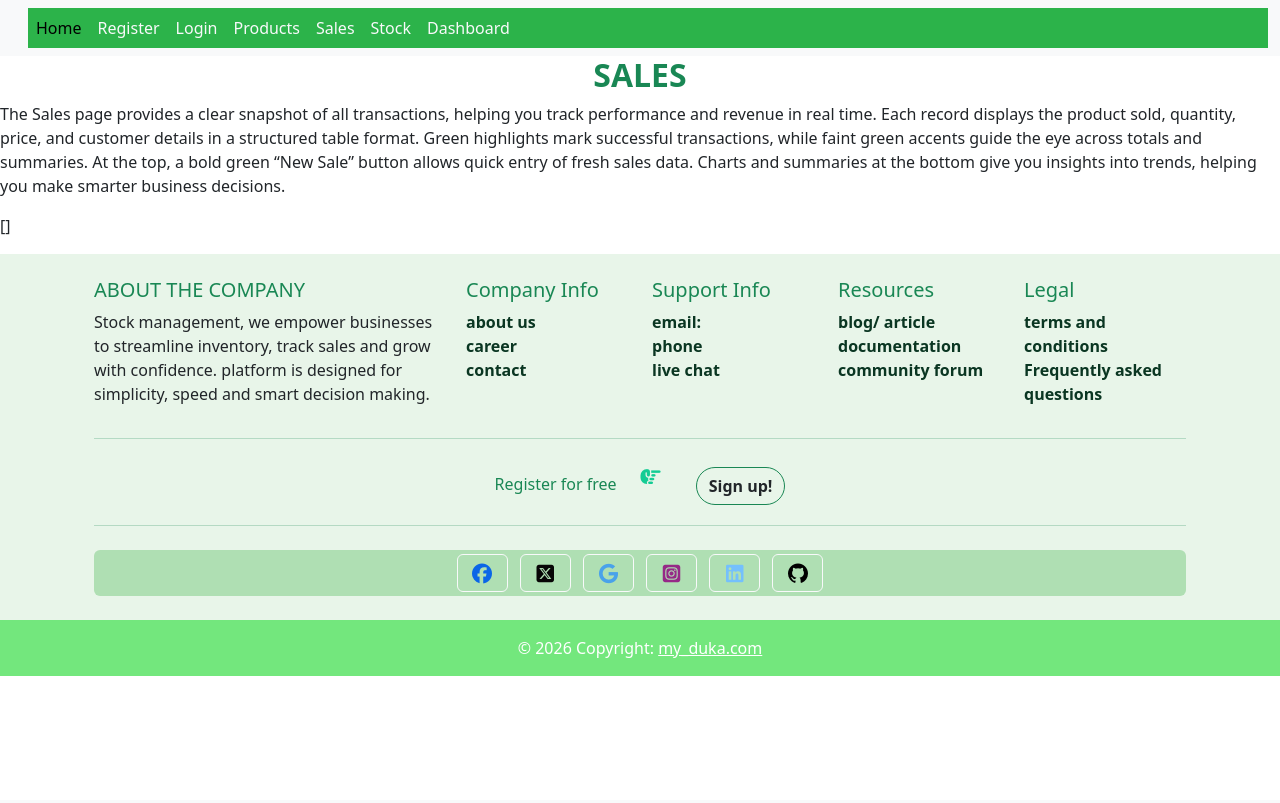
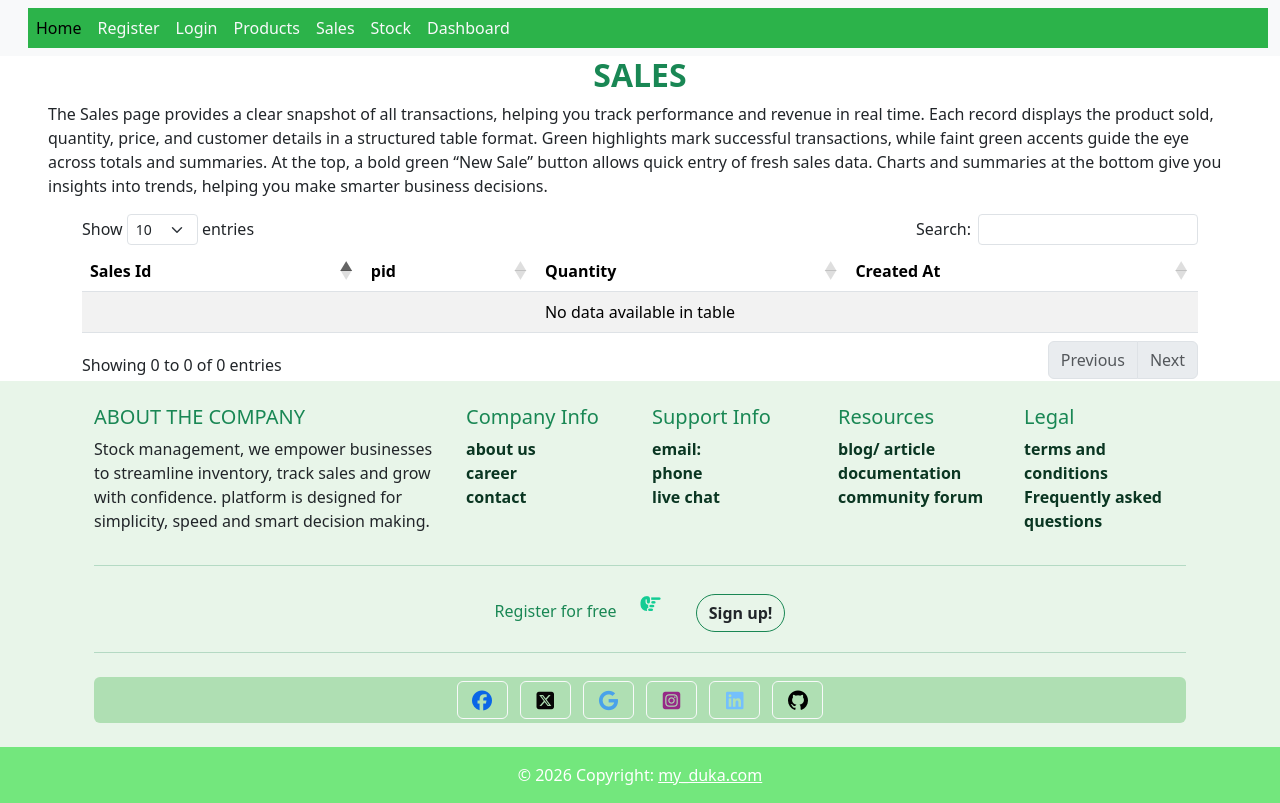
Before and after one commit to ghostayee/my-duka, a Flask app: page /sales in a window 1280 px wide. Before the commit the page ends 676 px from the top, so only its background shows below. Run offline with Flask 3, Linux system fonts and the light colour scheme; data that the repository does not hold is empty; some libraries are stand-ins or nearby versions.

Commit message:
sales table

```diff
--- a/templates/products.html
+++ b/templates/products.html
@@ -3,7 +3,7 @@
 {% block content %}
 <div>
     <h2 class="text-success fw-bold text-center">PRODUCTS </h2>
-    <p>
+    <p class="mx-5">
         The Products page is the central hub for managing your inventory. Each item is displayed in a clean card layout
         with a white background, faint green accents, and black text for clarity. Product cards show the name, price,
         and stock quantity at a glance, with quick-action buttons to Edit or Delete. A bold green “Add Product” button
@@ -13,7 +13,7 @@
     </p>
     <div>
     </div>
-    <div class="cointainer-fluid">
+    <div class="container">
         <table id="example" class="table table-striped">
             <thead>
                 <tr>
--- a/templates/sales.html
+++ b/templates/sales.html
@@ -3,7 +3,7 @@
 {% block content %}
 <div>
     <h2 class="text-success text-center fw-bold">SALES</h2>
-    <p>
+    <p class="mx-5">
         The Sales page provides a clear snapshot of all transactions, helping you track performance and revenue in real
         time. Each record displays the product sold, quantity, price, and customer details in a structured table format.
         Green highlights mark successful transactions, while faint green accents guide the eye across totals and
@@ -11,7 +11,26 @@
         summaries at the bottom give you insights into trends, helping you make smarter business decisions.
     </p>
 </div>
-<div>
-    <p>{{ sales }}</p>
+<div class="container">
+    <table id="example" class="table table-striped">
+        <thead>
+            <tr>
+                <th>Sales Id</th>
+                <th>pid</th>
+                <th>Quantity</th>
+                <th>Created At</th>
+            </tr>
+        </thead>
+        <tbody>
+            {% for sales in sales %}
+            <tr>
+                <td> {{ sales[0] }}</td>
+                <td>{{ sales[1] }}</td>
+                <td> {{ sales[2] }}</td>
+                <td>{{ sales[3] }}</td>
+            </tr>
+            {% endfor %}
+        </tbody>
+    </table>
 </div>
 {% endblock %}
--- a/templates/stock.html
+++ b/templates/stock.html
@@ -6,7 +6,7 @@
     <h2 class="text-success text-center">
         Stock
     </h2>
-    <p>The Stock page gives you a clear view of your inventory levels, helping you stay on top of product availability
+    <p class="mx-5">The Stock page gives you a clear view of your inventory levels, helping you stay on top of product availability
         and avoid shortages. Each item is listed with its current quantity, reorder thresholds, and status indicators.
         Faint green highlights mark items that are well-stocked, while bold green alerts draw attention to low or
         critical levels. With simple controls to update quantities or add new stock, this page ensures your business
```
